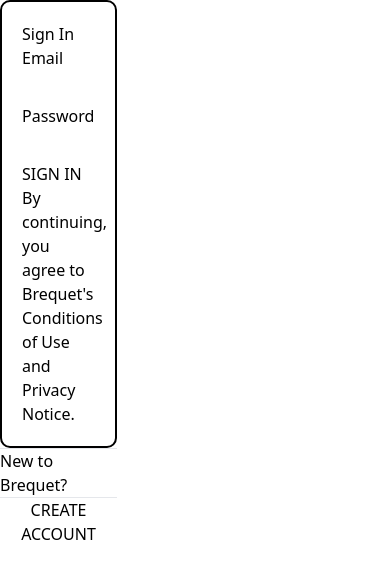
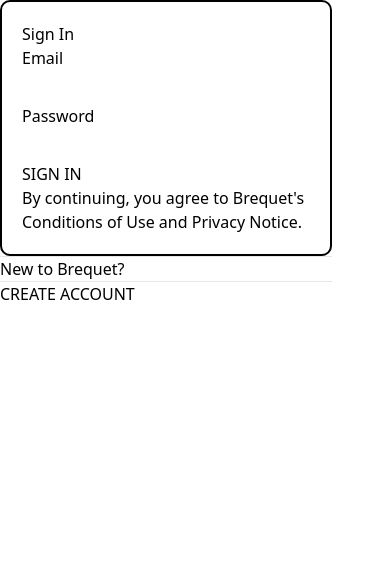
Before and after one commit to codersden-hub/team5, a React (Vite) app: page /#/ in a window 390 px wide. Shown: the top 578 px of the page. Built offline with nearby package versions, Linux system fonts and the light colour scheme.

Commit message:
verifying authentication

```diff
--- a/src/App.css
+++ b/src/App.css
@@ -19,3 +19,17 @@
   width: 30%;
   margin-bottom: 50px;
 }
+
+@media only screen and (max-width: 768px) {
+  .signIn,
+  .createAccount {
+    width: 50%;
+  }
+}
+
+@media only screen and (max-width: 428px) {
+  .signIn,
+  .createAccount {
+    width: 85%;
+  }
+}
--- a/src/components/SignUp/SignUp.jsx
+++ b/src/components/SignUp/SignUp.jsx
@@ -50,9 +50,11 @@
             type="email"
             value={email}
             onChange={(e) => setEmail(e.target.value)}
+            className="border-2"
             style={{
               width: "100%",
               padding: "5px",
+              border: "2px",
               borderRadius: "5px",
               borderColor: "red",
             }}
@@ -95,7 +97,7 @@
         <p className="text-center">New to Brequet?</p>
         <hr />
         <Link to="/createaccount">
-          <button className="w-full bg-secondary p-2 round">
+          <button className="w-full bg-slate-400 p-2 round">
             CREATE ACCOUNT
           </button>
         </Link>
```
